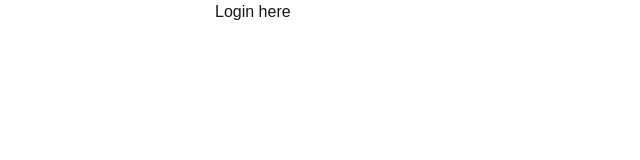
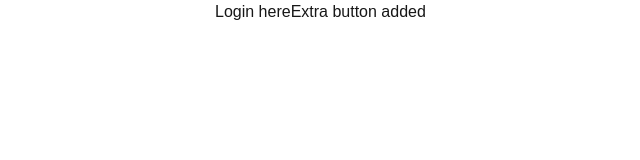
Before and after one commit to oliullah05/github-branch-practise, a Next.js app: page /login in a window 1280 px wide. Shown: the top 160 px of the page, without its empty margins (199-839 px from the left). Built offline with nearby package versions, Linux system fonts and the light colour scheme.

Commit message:
extra button added

```diff
--- a/src/app/login/page.tsx
+++ b/src/app/login/page.tsx
@@ -6,6 +6,7 @@ const page = () => {
                <input type="text" value="" />
                <input type="text" value="" />
                <button type="submit">Login here</button>
+               <button type="button">Extra button added</button>
             </form>
         </div>
     );
```
